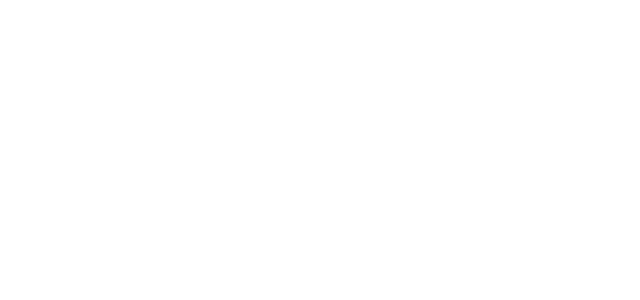
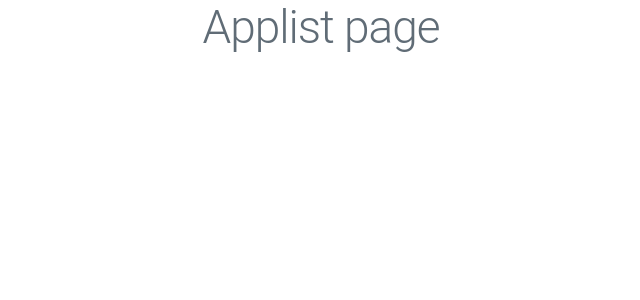
Before and after one commit to JanGimenezLayola/app-store-react-frontend, a React (Create React App) app: page /apps in a window 1280 px wide. Shown: the top 300 px of the page, without its empty margins (319-959 px from the left). Built offline with nearby package versions, Linux system fonts and the light colour scheme.

Commit message:
add and config routes

```diff
--- a/src/App.js
+++ b/src/App.js
@@ -1,15 +1,24 @@
 import React from 'react';
+import {BrowserRouter as Router, Route, Switch} from 'react-router-dom';
 
-import {BrowserRouter as Router, Route, Switch} from 'react-router-dom';
+import Home from './pages/Home.js';
+import AppList from './pages/AppList.js';
+import NotFound from './pages/NotFound.js';
 
 import 'milligram';
 import './App.css';
 
 function App() {
   return (
-    <div className="App">
-
-    </div>
+    <Router>
+      <div className="App">
+        <Switch>
+          <Route path='/' exact component={Home} />
+          <Route path='/apps' exact component={AppList} />
+          <Route component={NotFound} />
+        </Switch>
+      </div>
+    </Router>
   );
 }
 
--- /dev/null
+++ b/src/pages/AppList.js
@@ -0,0 +1,11 @@
+import React from 'react'
+
+const AppList = () => {
+  return (
+    <div>
+      <h1>Applist page</h1>
+    </div>
+  )
+}
+
+export default AppList
--- /dev/null
+++ b/src/pages/Home.js
@@ -0,0 +1,11 @@
+import React from 'react'
+
+const Home = () => {
+  return (
+    <div>
+      <h1>Home Page</h1>
+    </div>
+  )
+}
+
+export default Home
--- /dev/null
+++ b/src/pages/NotFound.js
@@ -0,0 +1,11 @@
+import React from 'react'
+
+const NotFound = () => {
+  return (
+    <div>
+      <h1>404 - Not Found</h1>
+    </div>
+  )
+}
+
+export default NotFound
```
